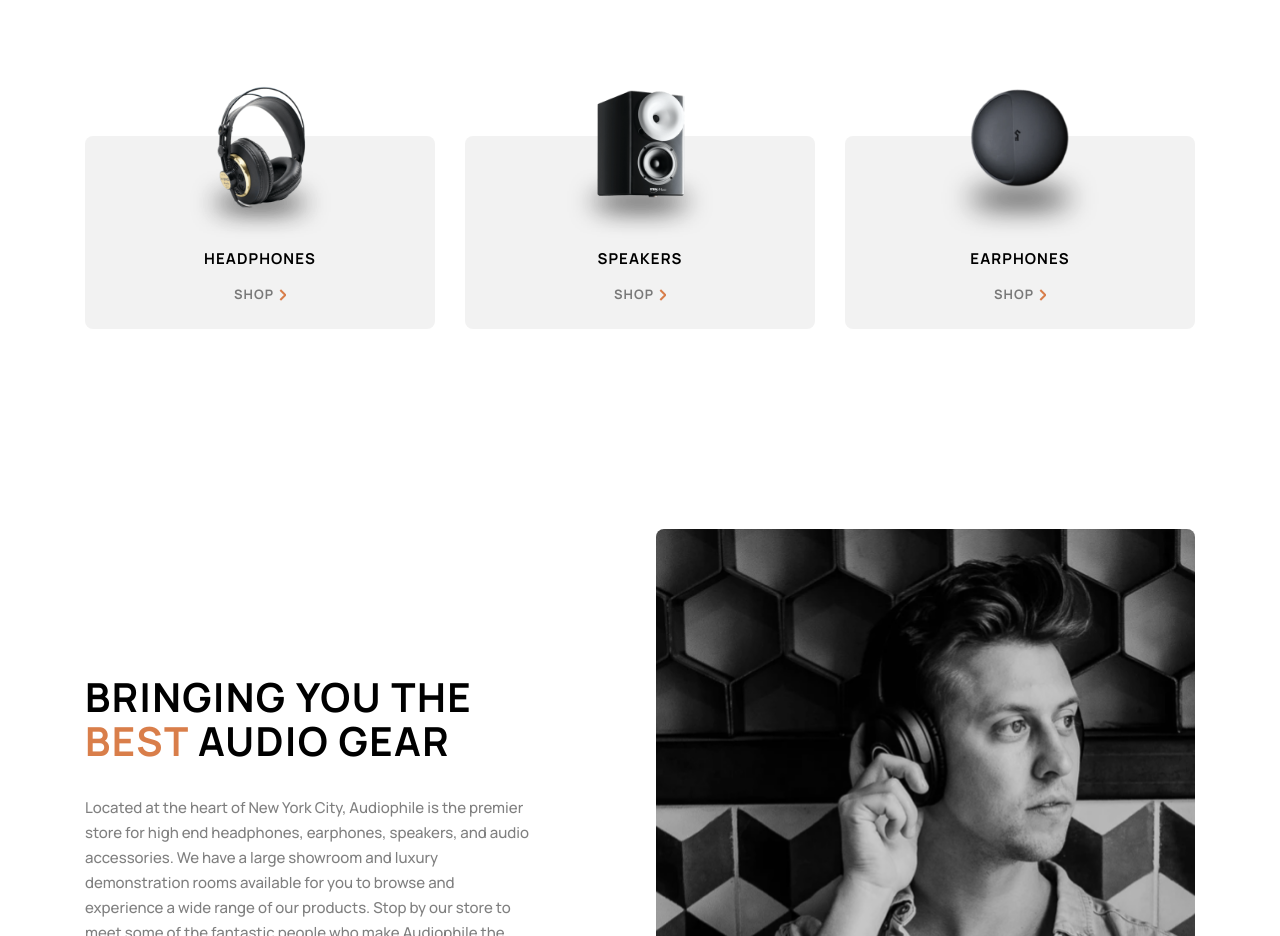
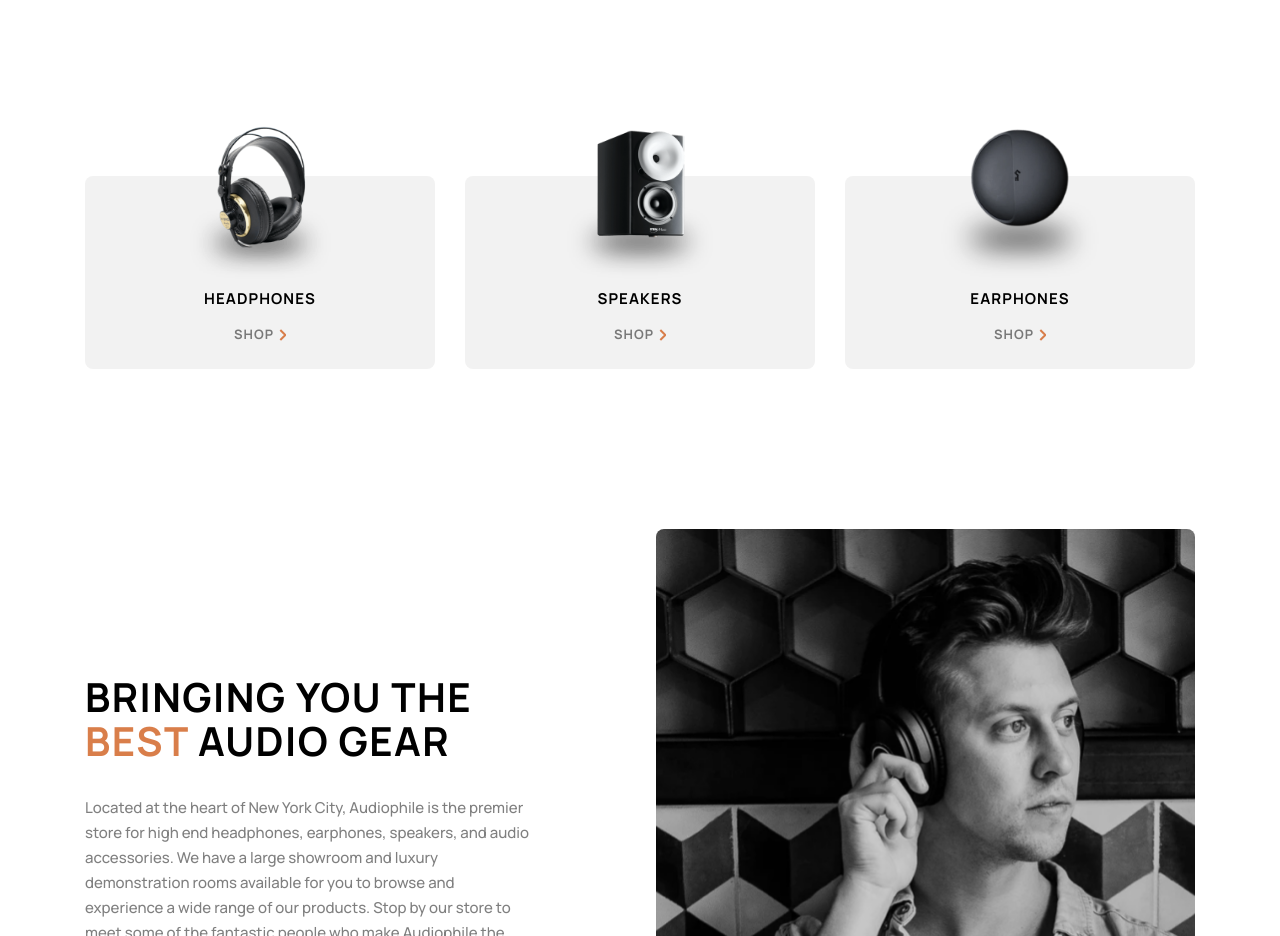
Before and after one commit to ManuelTavera/audiophile_ecommerce, a Next.js app: page /headphones in a window 1280 px wide. Shown: the part 2520-3456 px from the top of the page. Built offline with nearby package versions, Linux system fonts and the light colour scheme.

Commit message:
Create group layout for product pages

```diff
--- /dev/null
+++ b/src/app/(products)/layout.js
@@ -0,0 +1,12 @@
+import React from "react";
+
+import ProductNavigation from "@/components/ProductNavigation";
+
+export default function ProductLayout({ children }) {
+  return (
+    <>
+      {children}
+      <ProductNavigation />
+    </>
+  );
+}
--- a/src/components/HeadphonesPage/HeadphonesPage.js
+++ b/src/components/HeadphonesPage/HeadphonesPage.js
@@ -6,13 +6,10 @@ import {
   Title,
   HeroWrapper,
   ProductSectionWrapper,
-  NavigationWrapper,
-  NavigationItem
 } from "./HeadphonesPage.style";
 
 import ProductInformation from "./ProductInformation/ProductInformation";
-import { NAVIGATION_LINKS_WITHOUT_HOME } from "@/constant";
-import ProductButton from "../ProductButton";
+
 
 function HeadphonesPage() {
   return (
@@ -69,15 +66,6 @@ function HeadphonesPage() {
           />
         </ProductSectionWrapper>
       </section>
-      <section>
-        <NavigationWrapper>
-          {NAVIGATION_LINKS_WITHOUT_HOME.map(({ name, image, alt, href }) => (
-            <NavigationItem key={name}>
-              <ProductButton name={name} image={image} alt={alt} href={href} />
-            </NavigationItem>
-          ))}
-        </NavigationWrapper>
-      </section>
     </Wrapper>
   );
 }
--- a/src/components/HeadphonesPage/HeadphonesPage.style.js
+++ b/src/components/HeadphonesPage/HeadphonesPage.style.js
@@ -57,25 +57,3 @@ export const ProductSectionWrapper = styled(MainWrapper)`
     margin-bottom: 120px;
   }
 `;
-
-export const NavigationWrapper = styled(MainWrapper)`
-  display: flex;
-  gap: 30px;
-  margin-top: 160px;
-  margin-bottom: 160px;
-
-  ${MEDIA_QUERIES["tablet"]} {
-    gap: 10px;
-    margin-bottom: 120px;
-    margin-top: 120px;
-  }
-
-  ${MEDIA_QUERIES["mobile"]} {
-    flex-direction: column;
-    gap: 46px;
-  }
-`;
-
-export const NavigationItem = styled.div`
-  flex-basis: 33%;
-`;
--- /dev/null
+++ b/src/components/ProductNavigation/ProductNavigation.js
@@ -0,0 +1,21 @@
+import React from "react";
+
+import { NAVIGATION_LINKS_WITHOUT_HOME } from "@/constant";
+import { NavigationWrapper, NavigationItem } from "./ProductNavigation.style";
+import ProductButton from "../ProductButton";
+
+function ProductNavigation() {
+  return (
+    <section>
+      <NavigationWrapper>
+        {NAVIGATION_LINKS_WITHOUT_HOME.map(({ name, image, alt, href }) => (
+          <NavigationItem key={name}>
+            <ProductButton name={name} image={image} alt={alt} href={href} />
+          </NavigationItem>
+        ))}
+      </NavigationWrapper>
+    </section>
+  );
+}
+
+export default ProductNavigation;
--- /dev/null
+++ b/src/components/ProductNavigation/ProductNavigation.style.js
@@ -0,0 +1,26 @@
+"use client";
+import styled from "styled-components";
+import MainWrapper from "../MainWrapper";
+import { MEDIA_QUERIES } from "@/constant";
+
+export const NavigationWrapper = styled(MainWrapper)`
+  display: flex;
+  gap: 30px;
+  margin-top: 160px;
+  margin-bottom: 160px;
+
+  ${MEDIA_QUERIES["tablet"]} {
+    gap: 10px;
+    margin-bottom: 120px;
+    margin-top: 120px;
+  }
+
+  ${MEDIA_QUERIES["mobile"]} {
+    flex-direction: column;
+    gap: 46px;
+  }
+`;
+
+export const NavigationItem = styled.div`
+  flex-basis: 33%;
+`;
--- /dev/null
+++ b/src/components/ProductNavigation/index.js
@@ -0,0 +1,2 @@
+export * from './ProductNavigation';
+export { default } from './ProductNavigation';
```
Also changed, not shown: src/app/(products)/headphones/page.js (renamed from src/app/headphones/page.js).
